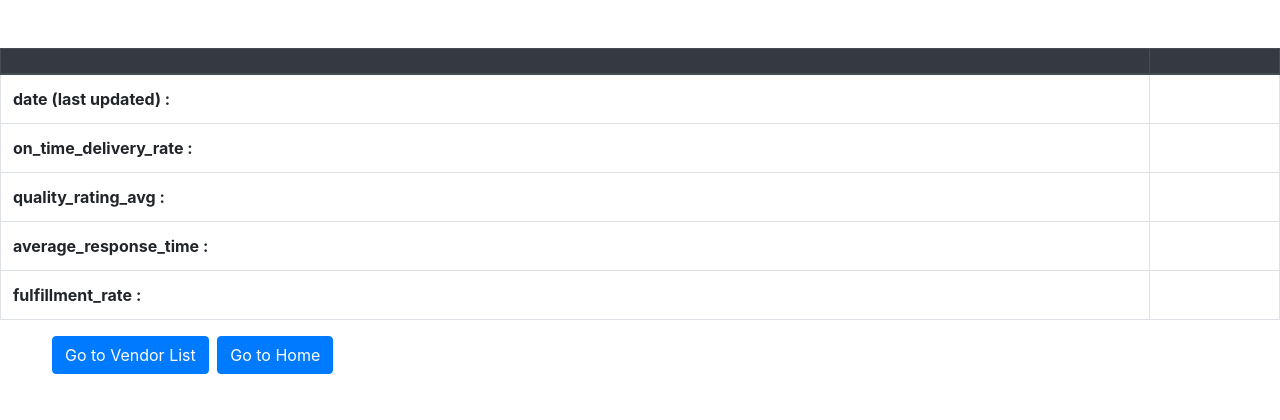
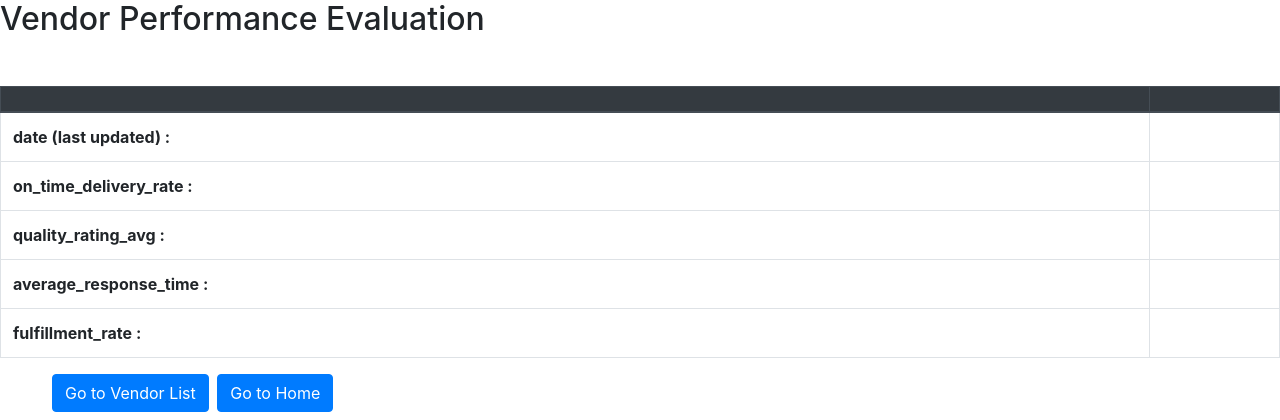
Before and after one commit to praveenRI007/VendorManagementApp, a Django app: template vendor_performance_evaluation/templates/VendorPerformance.html in a window 1280 px wide. Shown: the top 420 px of the page. Run offline with Django 4.2, Linux system fonts and the light colour scheme; the template is opened without the code that fills it, so the values that code supplies are empty.

Commit message:
commit 002 - title in html

```diff
--- a/vendor_performance_evaluation/templates/VendorPerformance.html
+++ b/vendor_performance_evaluation/templates/VendorPerformance.html
@@ -10,6 +10,7 @@
     <script src="https://cdn.jsdelivr.net/npm/bootstrap@4.6.2/dist/js/bootstrap.bundle.min.js"></script>
 </head>
 <body>
+<h2>Vendor Performance Evaluation</h2>
 <table class="table mt-5 table-bordered">
     <thead class="thead-dark">
     <tr>
```
